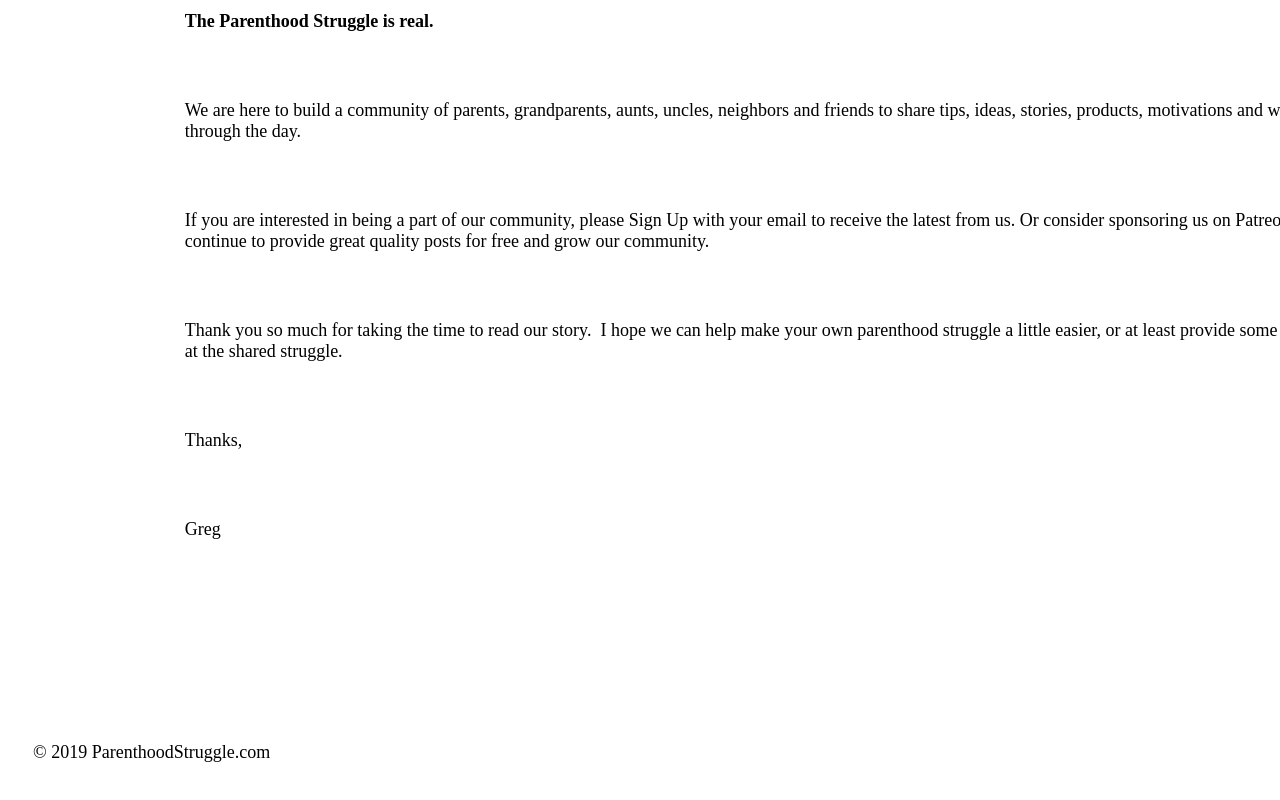
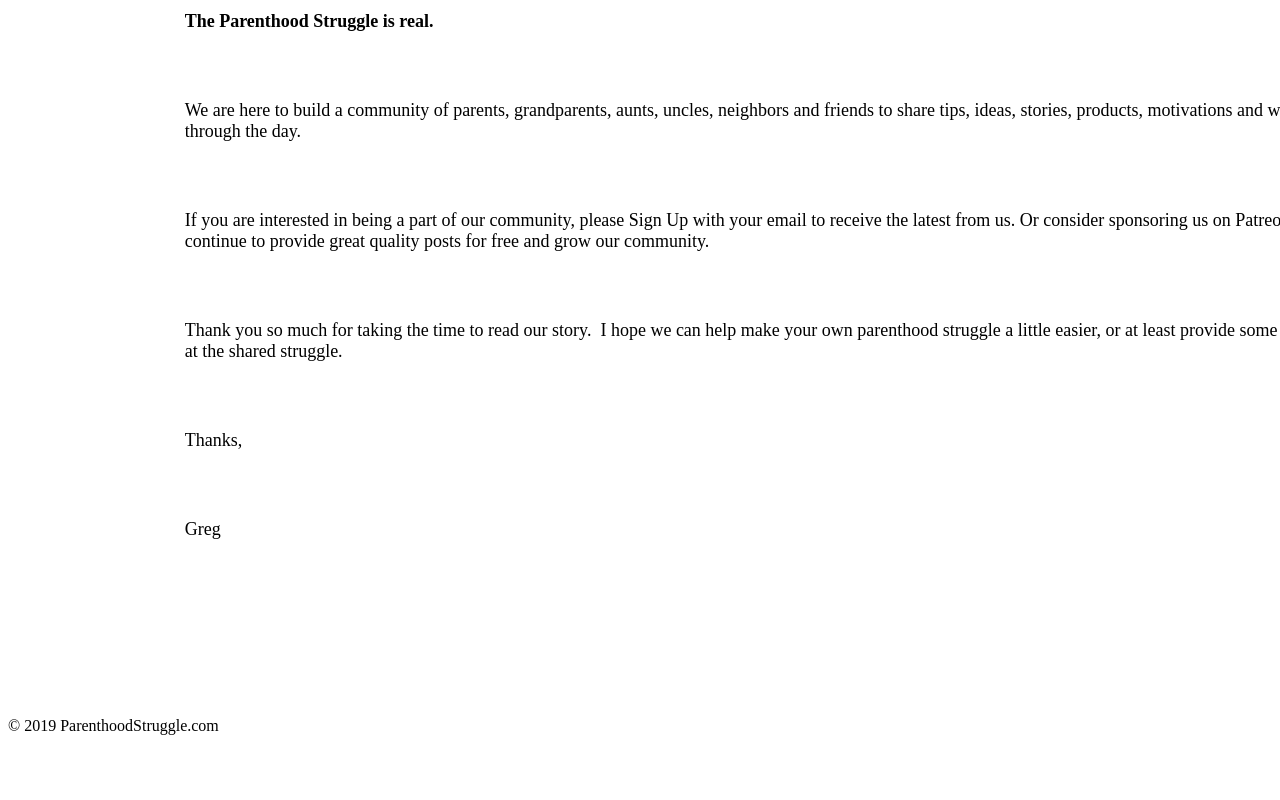
Before and after one commit to gwesloh/html-me-something, a plain HTML site: page index.html in a window 1280 px wide. Shown: the part 8666-9466 px from the top of the page. After the commit the page ends 9409 px from the top, so only its background shows below. Drawn offline with Linux system fonts and the light colour scheme.

Commit message:
updated with error fixes 2

```diff
--- a/index.html
+++ b/index.html
@@ -110,7 +110,6 @@
             </article>
         </main>
     </body>
-    <footer>
-			<p>&copy; 2019 ParenthoodStruggle.com</p>
+    <footer> &copy; 2019 ParenthoodStruggle.com
 	</footer>
 </html>
```
